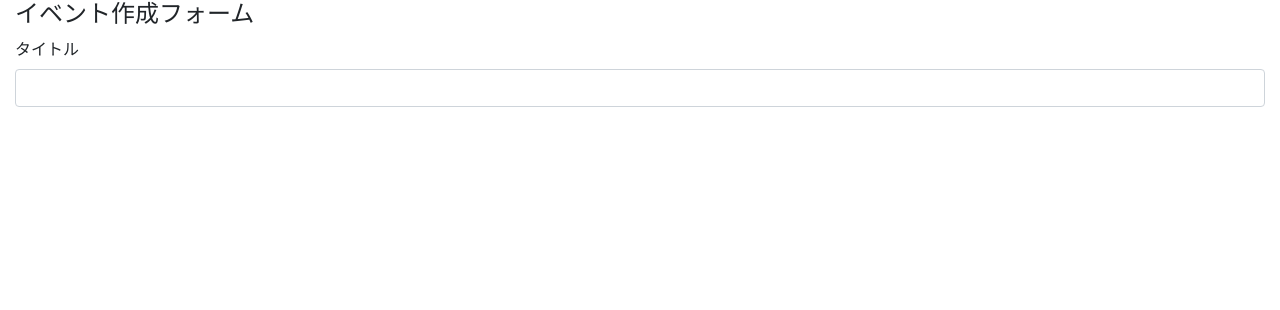
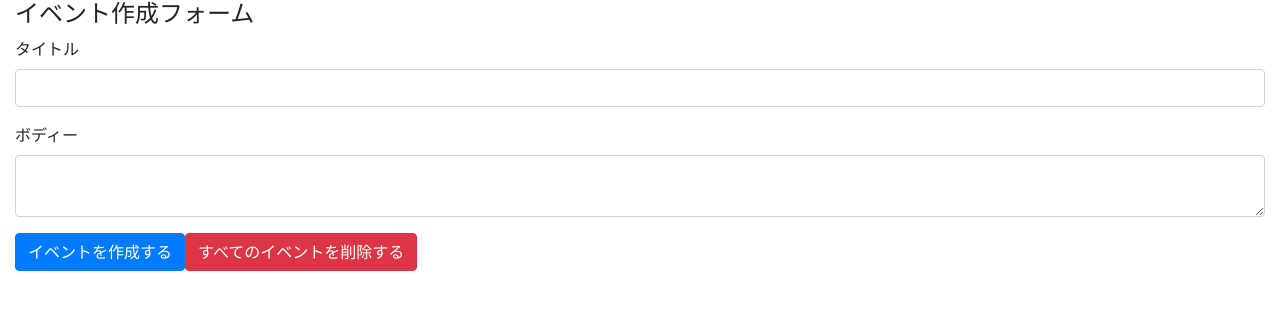
Before and after one commit to yoritin/react-hooks-101, a React (Create React App) app: page / in a window 1280 px wide. Shown: the top 310 px of the page. Built offline with nearby package versions, Linux system fonts and the light colour scheme.

Commit message:
ボタンを実装する

```diff
--- a/src/components/App.jsx
+++ b/src/components/App.jsx
@@ -11,6 +11,12 @@ const App = () => {
             <label htmlFor="formEventTitle">タイトル</label>
             <input className="form-control" id="formEventTitle" />
           </div>
+          <div className="form-group">
+            <label htmlFor="formEventBody">ボディー</label>
+            <textarea className="form-control" id="formEventBody" />
+          </div>
+          <button className="btn btn-primary">イベントを作成する</button>
+          <button className="btn btn-danger">すべてのイベントを削除する</button>
         </form>
       </div>
     </>
```
